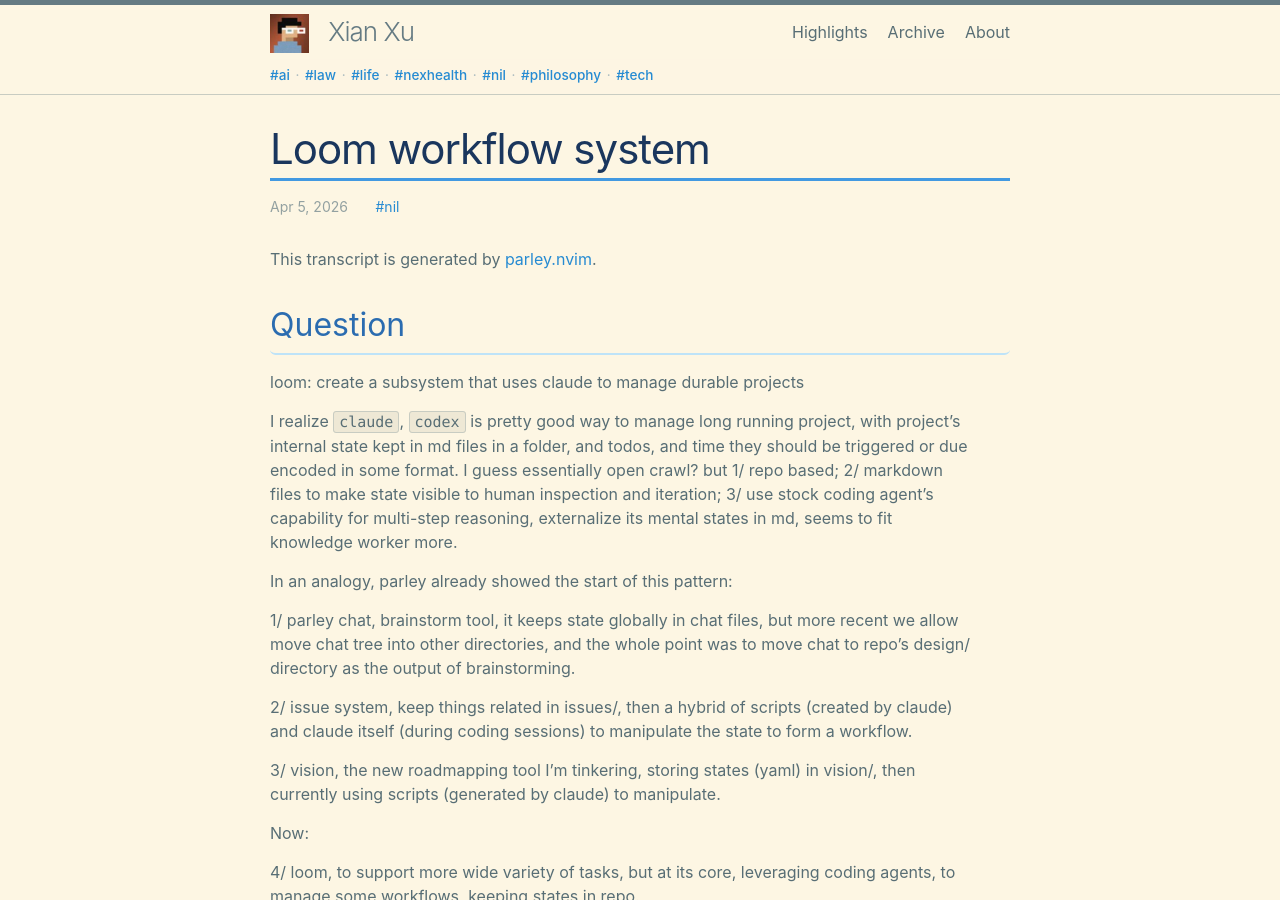
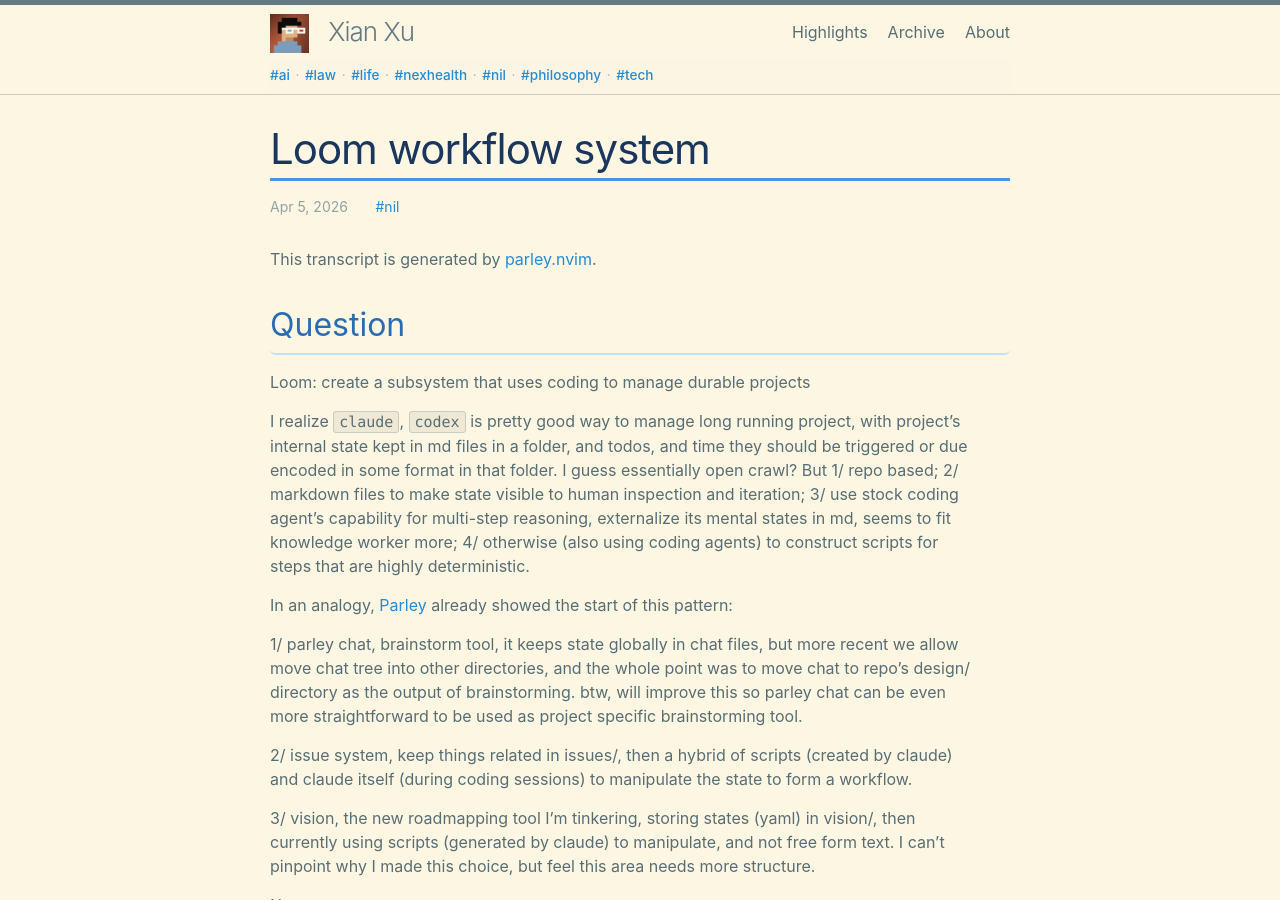
Before and after one commit to xianxu/xianxu.github.io, a Jekyll site: the page built from _posts/2026-04-05-loom_workflow_system.markdown, in a window 1280 px wide and 900 px high. Built offline with Jekyll 4.4.1, drawn with Linux system fonts in a browser that asks for light colours; comment, search, counter and statistics services are not loaded.

Commit message:
Sync latest _posts from remote land

```diff
--- a/_posts/2026-04-05-loom_workflow_system.markdown
+++ b/_posts/2026-04-05-loom_workflow_system.markdown
@@ -27,17 +27,17 @@ This transcript is generated by [parley.nvim](https://github.com/xianxu/parley.n
 
 ## Question
 
- loom: create a subsystem that uses claude to manage durable projects
+ Loom: create a subsystem that uses coding to manage durable projects
 
-I realize `claude`, `codex` is pretty good way to manage long running project, with project's internal state kept in md files in a folder, and todos, and time they should be triggered or due encoded in some format. I guess essentially open crawl? but 1/ repo based; 2/ markdown files to make state visible to human inspection and iteration; 3/ use stock coding agent's capability for multi-step reasoning, externalize its mental states in md, seems to fit knowledge worker more.
+I realize `claude`, `codex` is pretty good way to manage long running project, with project's internal state kept in md files in a folder, and todos, and time they should be triggered or due encoded in some format in that folder. I guess essentially open crawl? But 1/ repo based; 2/ markdown files to make state visible to human inspection and iteration; 3/ use stock coding agent's capability for multi-step reasoning, externalize its mental states in md, seems to fit knowledge worker more; 4/ otherwise (also using coding agents) to construct scripts for steps that are highly deterministic.
 
-In an analogy, parley already showed the start of this pattern:
+In an analogy, [Parley](https://github.com/xianxu/parley.nvim) already showed the start of this pattern:
 
-1/ parley chat, brainstorm tool, it keeps state globally in chat files, but more recent we allow move chat tree into other directories, and the whole point was to move chat to repo's design/ directory as the output of brainstorming.
+1/ parley chat, brainstorm tool, it keeps state globally in chat files, but more recent we allow move chat tree into other directories, and the whole point was to move chat to repo's design/ directory as the output of brainstorming. btw, will improve this so parley chat can be even more straightforward to be used as project specific brainstorming tool.
 
 2/ issue system, keep things related in issues/, then a hybrid of scripts (created by claude) and claude itself (during coding sessions) to manipulate the state to form a workflow.
 
-3/ vision, the new roadmapping tool I'm tinkering, storing states (yaml) in vision/, then currently using scripts (generated by claude) to manipulate.
+3/ vision, the new roadmapping tool I'm tinkering, storing states (yaml) in vision/, then currently using scripts (generated by claude) to manipulate, and not free form text. I can't pinpoint why I made this choice, but feel this area needs more structure.
 
 Now:
 
```
